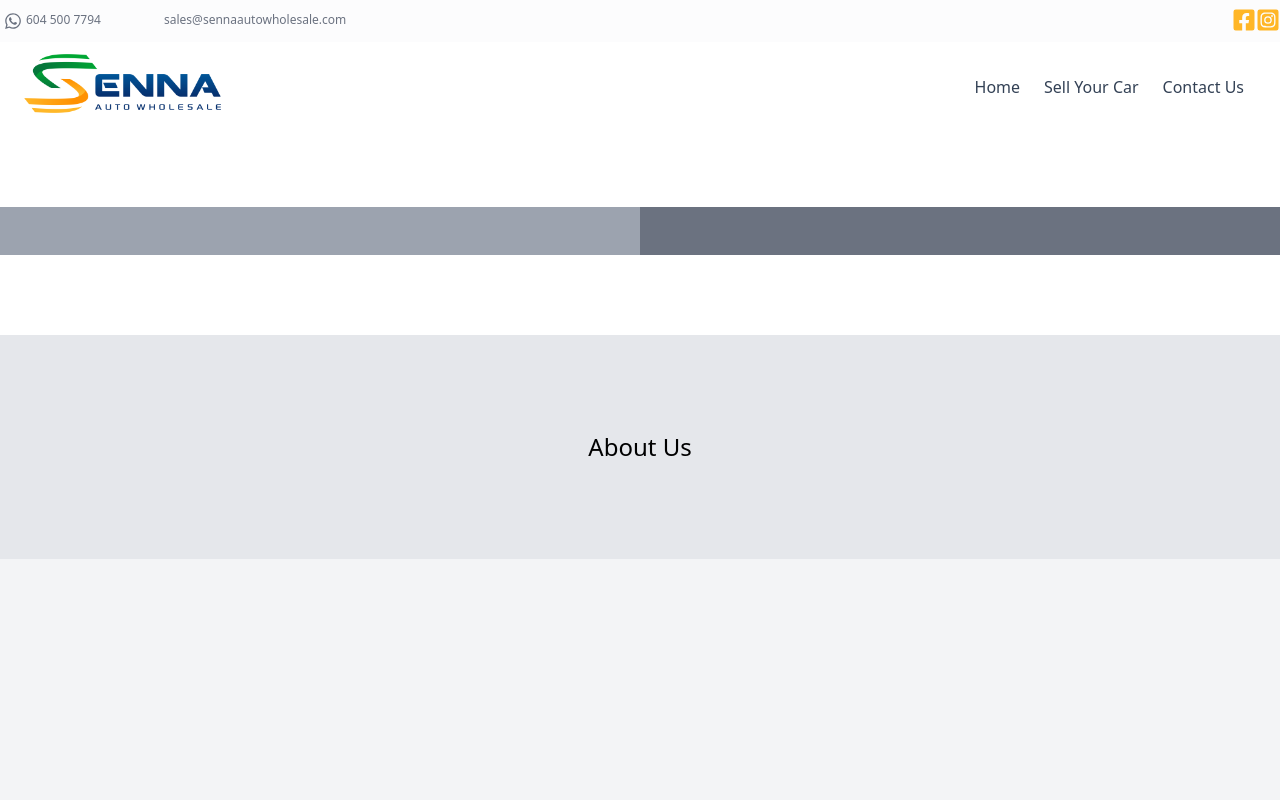
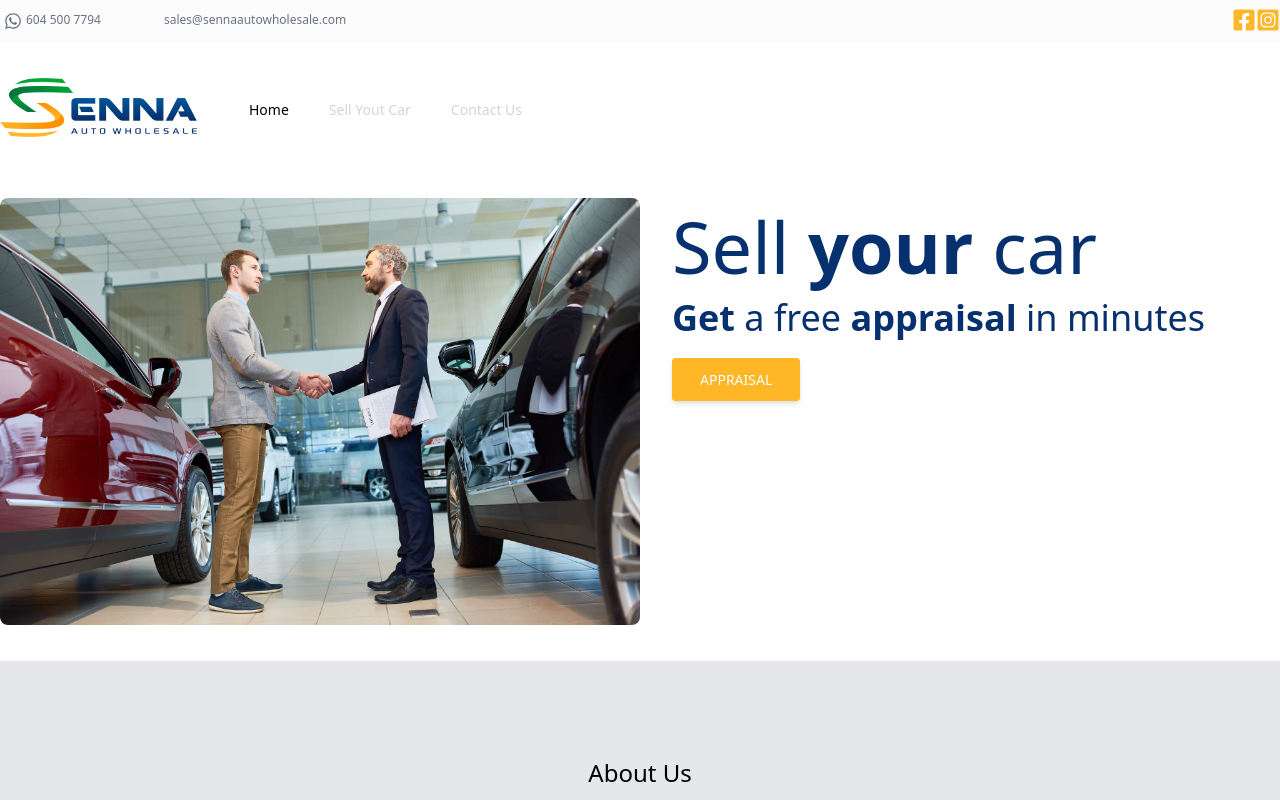
Before and after one commit to reginaldogomes/senna-auto-wholesale, a Next.js app: page / in a window 1280 px wide. Shown: the top 800 px of the page. Built offline with nearby package versions, Linux system fonts and the light colour scheme.

Commit message:
customização do layout

```diff
--- a/package.json
+++ b/package.json
@@ -12,6 +12,7 @@
         "@fortawesome/free-brands-svg-icons": "^6.1.1",
         "@fortawesome/free-solid-svg-icons": "^6.1.1",
         "@fortawesome/react-fontawesome": "^0.1.18",
+        "@headlessui/react": "^1.6.1",
         "next": "12.0.8",
         "react": "17.0.2",
         "react-dom": "17.0.2",
--- a/src/components/Index/Index.tsx
+++ b/src/components/Index/Index.tsx
@@ -1,13 +1,33 @@
+import Link from 'next/link'
 import { Title } from 'components/common/Title/Index'
 
 const Index = () => {
     return (
         <>
             <div className="w-full flex flex-col flex-wrap">
-                <section className="container m-auto py-16">
+                <section className="container m-auto">
                     <div className="flex mb-4">
-                        <div className="w-1/2 bg-gray-400 h-12"></div>
-                        <div className="w-1/2 bg-gray-500 h-12"></div>
+                        <div className="w-1/2 py-5">
+                            <img
+                                src="images/sell-your-car-web.jpg"
+                                className="max-w-full h-auto rounded-lg"
+                                alt="..."
+                            />
+                        </div>
+                        <div className="w-1/2 bg-white py-10 pt-8 px-8">
+                            <h1 className="text-7xl text-blue">
+                                Sell <strong>your</strong> car
+                            </h1>
+                            <h2 className="text-4xl text-blue pt-4">
+                                <strong>Get</strong> a free
+                                <strong> appraisal</strong> in minutes
+                            </h2>
+                            <Link href="/sell">
+                                <a className="inline-block mt-5 px-7 py-3 bg-yellow text-white font-medium text-sm leading-snug uppercase rounded shadow-md hover:bg-blue-700 hover:shadow-lg focus:bg-blue-700 focus:shadow-lg focus:outline-none focus:ring-0 active:bg-blue-800 active:shadow-lg transition duration-150 ease-in-out">
+                                    appraisal
+                                </a>
+                            </Link>
+                        </div>
                     </div>
                 </section>
                 <section className="container m-auto bg-gray-200 py-24">
--- a/src/components/Layout/MainContainer.tsx
+++ b/src/components/Layout/MainContainer.tsx
@@ -11,7 +11,9 @@
         <>
             <Header />
 
-            <main className={`flex-col justify-center items-center w`}>
+            <main
+                className={`max-w-7xl mx-auto flex-col justify-center items-center w`}
+            >
                 {props.children}
             </main>
 
--- a/src/components/Layout/NavBar.tsx
+++ b/src/components/Layout/NavBar.tsx
@@ -1,49 +1,120 @@
 import { useState } from 'react'
 import Link from 'next/link'
+import { Transition } from '@headlessui/react'
 import Logo from 'components/Logo/logo'
-import { FaBars } from 'react-icons/fa'
 
 export const NavBar = () => {
-    const [navbarOpen, setNavbarOpen] = useState(false)
+    const [isOpen, setIsOpen] = useState(false)
     return (
-        <nav className="relative flex flex-wrap items-center justify-between px-2 py-3 bg-white mb-3 border-b-primary">
-            <div className="container px-4 mx-auto flex flex-wrap items-center justify-between">
-                <div className="w-full relative flex justify-between lg:w-auto lg:static lg:block lg:justify-start">
+        <nav className="bg-white py-5">
+            <div className="max-w-7xl mx-auto py-4 sm:py-4 lg:py-4">
+                <div className="flex items-center justify-between h-16">
+                    <div className="flex items-center">
+                        <div className="flex-shrink-0">
                             <Logo />
+                        </div>
+                        <div className="hidden md:block">
+                            <div className="ml-10 flex items-baseline space-x-4">
+                                <Link href="/">
+                                    <a className=" hover:bg-gray-700 text-primary px-3 py-2 rounded-md text-sm font-medium">
+                                        Home
+                                    </a>
+                                </Link>
+                                <Link href="/sell">
+                                    <a className="text-gray-300 hover:bg-gray-700 hover:text-white px-3 py-2 rounded-md text-sm font-medium">
+                                        Sell Yout Car
+                                    </a>
+                                </Link>
+
+                                <Link href="/contact-us">
+                                    <a className="text-gray-300 hover:bg-gray-700 hover:text-white px-3 py-2 rounded-md text-sm font-medium">
+                                        Contact Us
+                                    </a>
+                                </Link>
+                            </div>
+                        </div>
+                    </div>
+                    <div className="-mr-2 flex md:hidden">
                         <button
-                        className="text-white cursor-pointer text-xl leading-none px-3 py-1 border border-solid border-transparent rounded bg-transparent block lg:hidden outline-none focus:outline-none"
+                            onClick={() => setIsOpen(!isOpen)}
                             type="button"
-                        onClick={() => setNavbarOpen(!navbarOpen)}
+                            className="bg-gray-900 inline-flex items-center justify-center p-2 rounded-md text-gray-400 hover:text-white hover:bg-gray-800 focus:outline-none focus:ring-2 focus:ring-offset-2 focus:ring-offset-gray-800 focus:ring-white"
+                            aria-controls="mobile-menu"
+                            aria-expanded="false"
                         >
-                        <i className="text-primary">
-                            <FaBars />
-                        </i>
+                            <span className="sr-only">Open main menu</span>
+                            {!isOpen ? (
+                                <svg
+                                    className="block h-6 w-6"
+                                    xmlns="http://www.w3.org/2000/svg"
+                                    fill="none"
+                                    viewBox="0 0 24 24"
+                                    stroke="currentColor"
+                                    aria-hidden="true"
+                                >
+                                    <path
+                                        strokeLinecap="round"
+                                        strokeLinejoin="round"
+                                        strokeWidth="2"
+                                        d="M4 6h16M4 12h16M4 18h16"
+                                    />
+                                </svg>
+                            ) : (
+                                <svg
+                                    className="block h-6 w-6"
+                                    xmlns="http://www.w3.org/2000/svg"
+                                    fill="none"
+                                    viewBox="0 0 24 24"
+                                    stroke="currentColor"
+                                    aria-hidden="true"
+                                >
+                                    <path
+                                        strokeLinecap="round"
+                                        strokeLinejoin="round"
+                                        strokeWidth="2"
+                                        d="M6 18L18 6M6 6l12 12"
+                                    />
+                                </svg>
+                            )}
                         </button>
                     </div>
+                </div>
+            </div>
+
+            <Transition
+                show={isOpen}
+                enter="transition ease-out duration-100 transform"
+                enterFrom="opacity-0 scale-95"
+                enterTo="opacity-100 scale-100"
+                leave="transition ease-in duration-75 transform"
+                leaveFrom="opacity-100 scale-100"
+                leaveTo="opacity-0 scale-95"
+            >
+                {(ref) => (
+                    <div className="md:hidden" id="mobile-menu">
                         <div
-                    className={
-                        'lg:flex flex-grow items-center' +
-                        (navbarOpen ? ' flex' : ' hidden')
-                    }
-                    id="example-navbar-danger"
+                            ref={ref}
+                            className="px-2 pt-2 pb-3 space-y-1 sm:px-3"
                         >
-                    <ul className="flex flex-col lg:flex-row list-none lg:ml-auto">
-                        {[
-                            ['Home', '/'],
-                            ['Sell Your Car', '/sell'],
-                            ['Contact Us', '/contact-us']
-                        ].map(([title, url]) => (
-                            <li className="nav-item" key={title}>
-                                <Link href={url}>
-                                    <a className="rounded-lg px-3 py-2 text-slate-700 font-medium hover:bg-slate-100 hover:text-slate-900">
-                                        {title}
+                            <Link href="/">
+                                <a className="hover:bg-primary text-white block px-3 py-2 rounded-md text-base font-medium">
+                                    Home
                                 </a>
                             </Link>
-                            </li>
-                        ))}
-                    </ul>
+                            <Link href="/sell">
+                                <a className="text-gray-300 hover:bg-gray-700 hover:text-white block px-3 py-2 rounded-md text-base font-medium">
+                                    Sell Your Car
+                                </a>
+                            </Link>
+                            <Link href="/contact-us">
+                                <a className="text-gray-300 hover:bg-gray-700 hover:text-white block px-3 py-2 rounded-md text-base font-medium">
+                                    Contact Us
+                                </a>
+                            </Link>
                         </div>
                     </div>
+                )}
+            </Transition>
         </nav>
     )
 }
--- /dev/null
+++ b/src/components/Layout/NavBar2.tsx
@@ -0,0 +1,49 @@
+import { useState } from 'react'
+import Link from 'next/link'
+import Logo from 'components/Logo/logo'
+import { FaBars } from 'react-icons/fa'
+
+export const NavBar = () => {
+    const [navbarOpen, setNavbarOpen] = useState(false)
+    return (
+        <nav className="relative flex flex-wrap items-center justify-between px-2 py-3 bg-white mb-3 border-b-primary">
+            <div className="container px-4 mx-auto flex flex-wrap items-center justify-between">
+                <div className="w-full relative flex justify-between lg:w-auto lg:static lg:block lg:justify-start">
+                    <Logo />
+                    <button
+                        className="text-white cursor-pointer text-xl leading-none px-3 py-1 border border-solid border-transparent rounded bg-transparent block lg:hidden outline-none focus:outline-none"
+                        type="button"
+                        onClick={() => setNavbarOpen(!navbarOpen)}
+                    >
+                        <i className="text-primary">
+                            <FaBars />
+                        </i>
+                    </button>
+                </div>
+                <div
+                    className={
+                        'lg:flex flex-grow items-center' +
+                        (navbarOpen ? ' flex' : ' hidden')
+                    }
+                    id="example-navbar-danger"
+                >
+                    <ul className="flex flex-col lg:flex-row list-none lg:ml-auto">
+                        {[
+                            ['Home', '/'],
+                            ['Sell Your Car', '/sell'],
+                            ['Contact Us', '/contact-us']
+                        ].map(([title, url]) => (
+                            <li className="nav-item" key={title}>
+                                <Link href={url}>
+                                    <a className="rounded-lg px-3 py-2 text-slate-700 font-medium hover:bg-slate-100 hover:text-slate-900">
+                                        {title}
+                                    </a>
+                                </Link>
+                            </li>
+                        ))}
+                    </ul>
+                </div>
+            </div>
+        </nav>
+    )
+}
--- a/src/components/Layout/TopBar.tsx
+++ b/src/components/Layout/TopBar.tsx
@@ -6,7 +6,7 @@
 export const TopBar = () => {
     return (
         <div className="bg-gray-100 bg-opacity-25 hidden md:block py-2">
-            <div className="container flex mx-auto">
+            <div className="max-w-7xl flex mx-auto">
                 <div className="basis-1/2">
                     <ul className="flex align-middle">
                         <li className="p-1 w-40 text-xl">
--- a/tailwind.config.js
+++ b/tailwind.config.js
@@ -6,7 +6,7 @@
     theme: {
         extend: {
             colors: {
-                primary: '#06306E',
+                blue: '#06306E',
                 yellow: '#FFB627',
                 green: '#05773B'
             },
```
Also changed, not shown: public/images/sell-your-car-web.jpg (added), 1 other file (tests, documents, lock files or other folders). Lines whose indentation alone changed are shown as unchanged.
